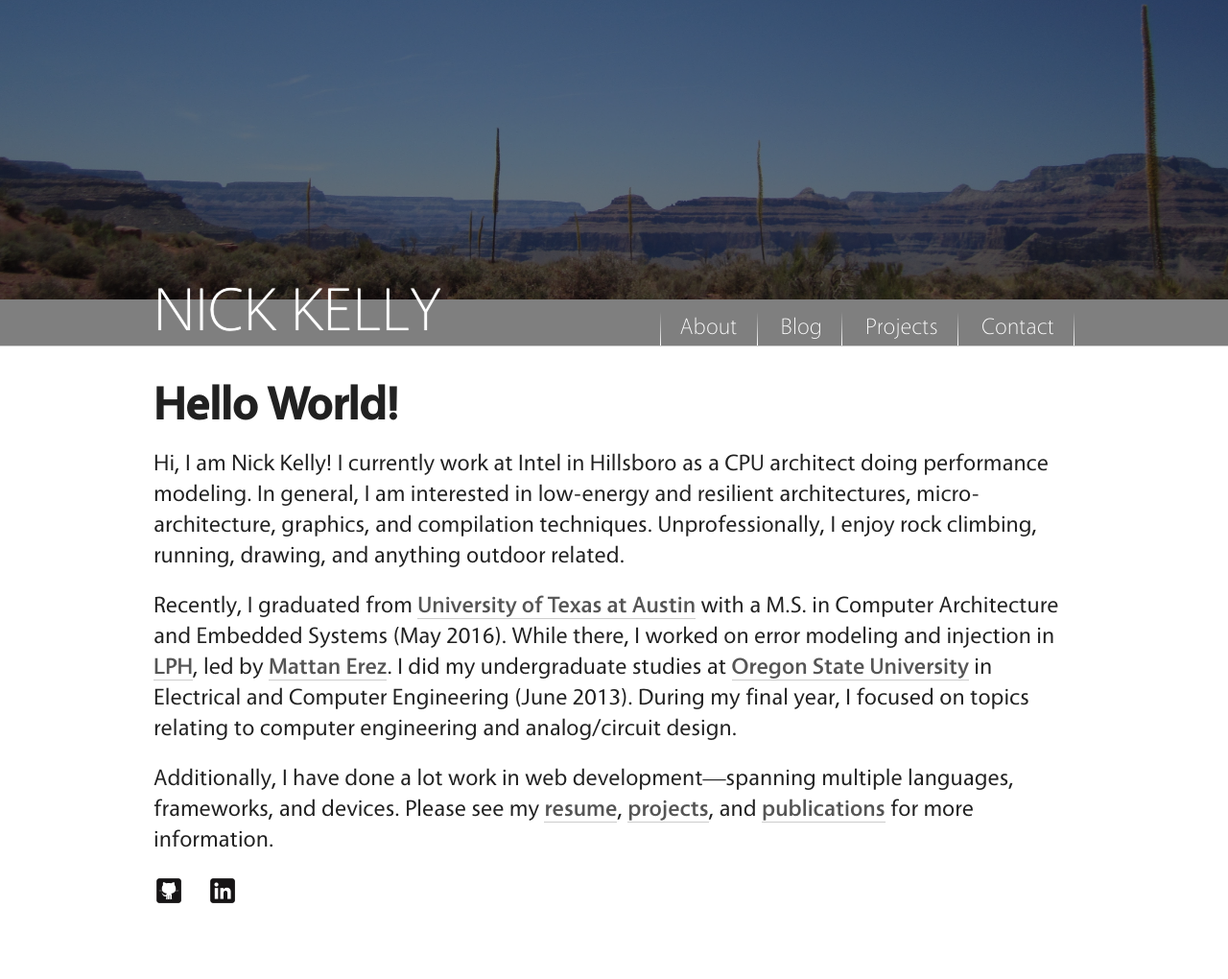
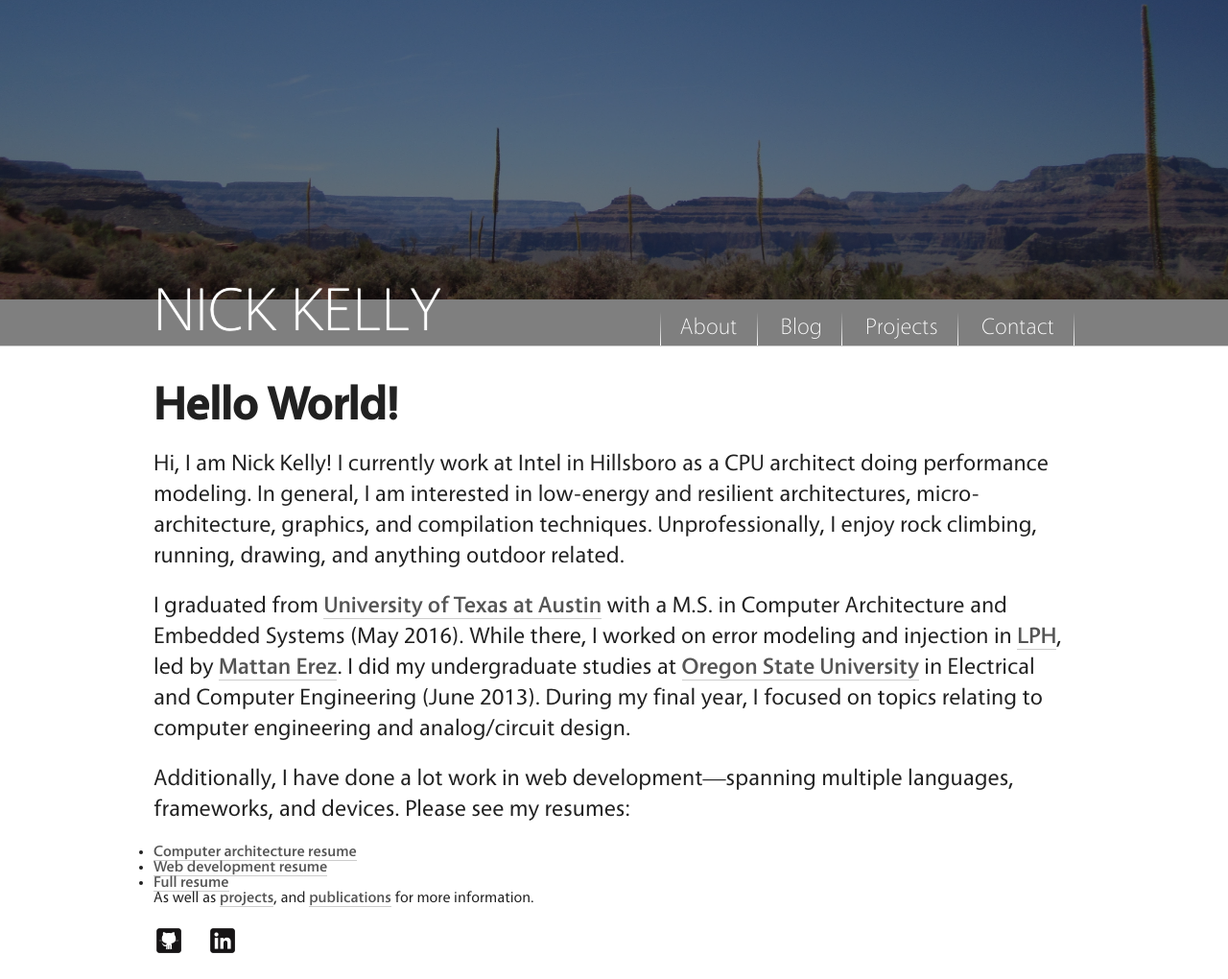
Before and after one commit to skimmmer/skimmmer.github.io, a Jekyll site: the page built from index.html, in a window 1280 px wide. Shown: the whole page at 96% size. Built offline with Jekyll 4.4.1, drawn with Linux system fonts in a browser that asks for light colours; nearby versions of some CDN libraries; before the commit the page ends 968 px from its top, so only the background shows below that.

Commit message:
Update resume, add additional

```diff
--- a/index.html
+++ b/index.html
@@ -11,7 +11,7 @@ running, drawing, and anything outdoor related.
 </p>
 
 <p class="large">
-Recently, I graduated from <a href="http://www.ece.utexas.edu">University of Texas at Austin</a>
+I graduated from <a href="http://www.ece.utexas.edu">University of Texas at Austin</a>
 with a M.S. in Computer Architecture and Embedded Systems (May 2016). While there, I worked on error
 modeling and injection in <a href="https://lph.ece.utexas.edu">LPH</a>, led by <a
 href="https://lph.ece.utexas.edu/merez/MattanErez/Home">Mattan Erez</a>.  I did my undergraduate
@@ -22,8 +22,13 @@ on topics relating to computer engineering and analog/circuit design.
 
 <p class="large">
 Additionally, I have done a lot work in web development&mdash;spanning multiple languages,
-frameworks, and devices. Please see my <a href="/papers/resume.pdf">resume</a>, <a
-href="/projects">projects</a>, and <a href="/publications">publications</a> for more information.
+frameworks, and devices. Please see my resumes:
+<ul>
+	<li><a href="/papers/arch_resume.pdf">Computer architecture resume</a></li>
+	<li><a href="/papers/web_resume.pdf">Web development resume</a></li>
+	<li><a href="/papers/full_resume.pdf">Full resume</a></li>
+</ul>
+As well as <a href="/projects">projects</a>, and <a href="/publications">publications</a> for more information.
 </p>
 <ul class="social">
 	<li><a href="http://github.com/skimmmer"><img src="images/github.png"/></a></li>
```
Also changed, not shown: contact/index.html (+7 -2 lines), 3 other files.
